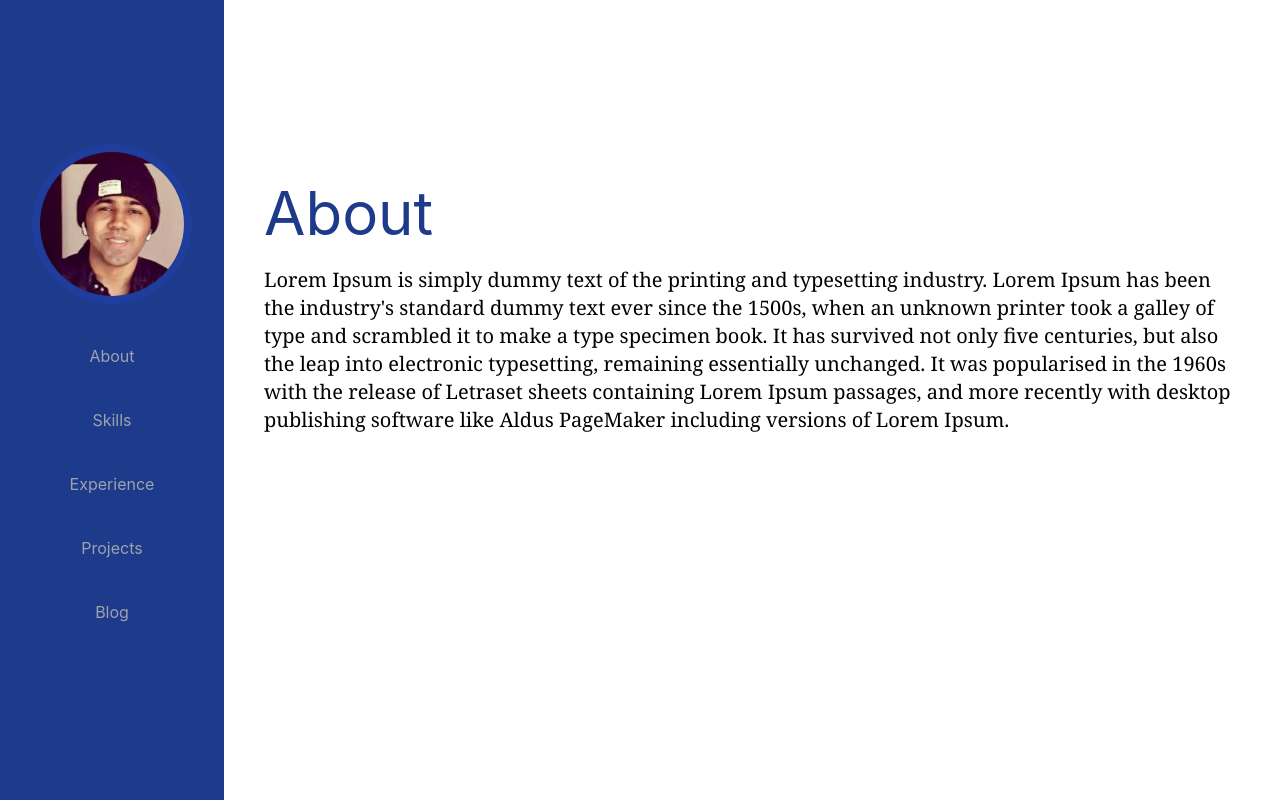
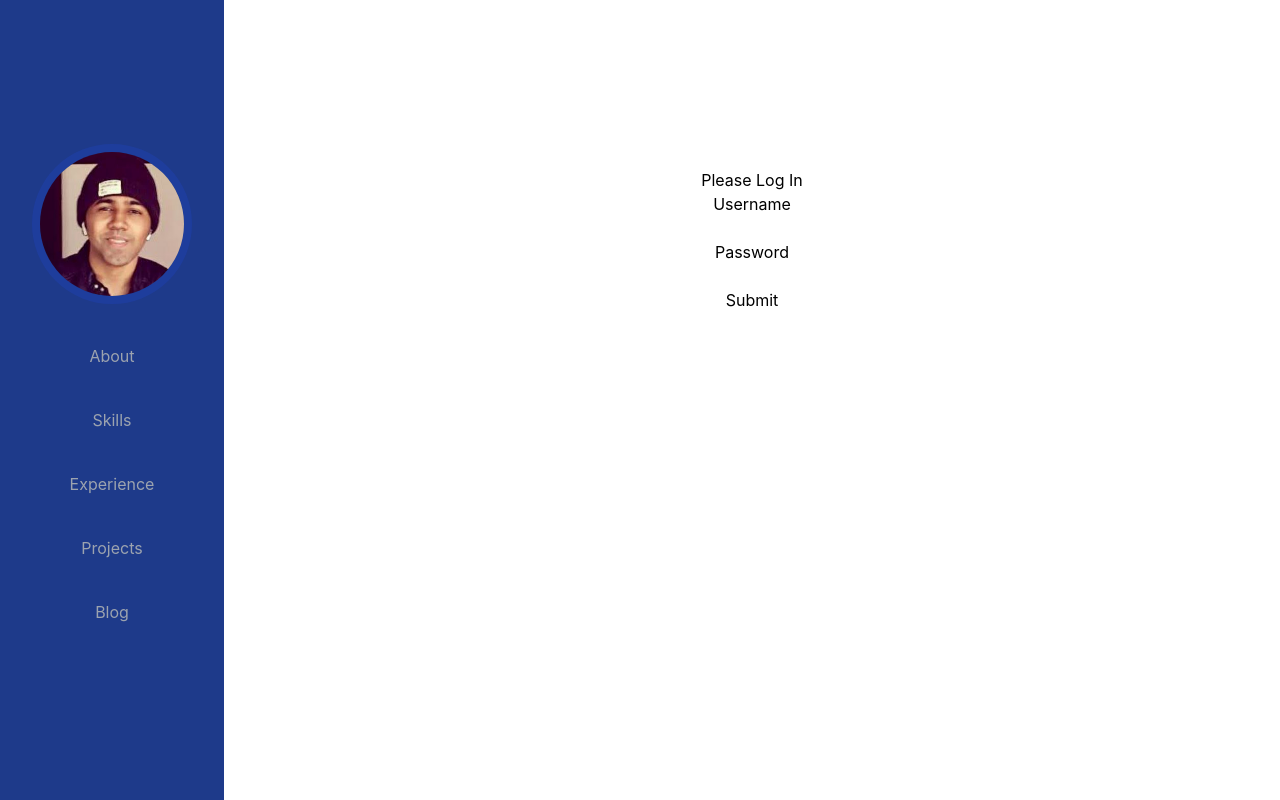
Before and after one commit to Zawad1879/Personal-Page, a React (Create React App) app: page /login in a window 1280 px wide. Before the commit this address led to /about. Built offline with nearby package versions, Linux system fonts and the light colour scheme.

Commit message:
Add rough user privileges for edit blog

```diff
--- a/src/App.js
+++ b/src/App.js
@@ -1,18 +1,22 @@
 import './App.css';
+import { useState } from 'react';
 import Navbar from './components/navbar';
 import MobileNavbar from './components/mobile-navbar';
-import Header from './components/header';
 import About from './pages/About';
 import Skills from './pages/Skills';
 import Experience from './pages/Experience';
 import Projects from './pages/Projects';
 import Blog from './pages/Blog';
+import EditBlog from './pages/EditBlog';
+import Login from './pages/login';
+import { UserContext } from './context/UserContext';
 import { motion, AnimatePresence } from "framer-motion";
 import { Switch, Route, Redirect, useLocation, useHistory } from "react-router-dom";
-
 function App() {
   const location = useLocation();
-
+  const [token, setToken] = useState();
+  const [user, setUser] = useState('Default user');
+  console.log(user);
   return (
       <motion.div
         initial={{ opacity: 0, y: -50 }}
@@ -24,14 +28,21 @@ function App() {
           <div class="flex-1 p-10 mt-32">
             <AnimatePresence exitBeforeEnter>
               <motion.div exit={{ opacity: 0 }}>
+                <UserContext.Provider value={[user, setUser]}>
                   <Switch location={location} key={location.pathname}>
                     <Route path="/about"><About/></Route>
                     <Route path="/skills"> <Skills /> </Route>
                     <Route path="/experience"> <Experience /> </Route>
                     <Route path="/projects"> <Projects /> </Route>
                     <Route path="/blog"> <Blog /> </Route>
+                    <Route path="/login"> <Login /> </Route>
+                    { user != 'Default user' ?
+                    <Route path="/edit-blog"> <EditBlog /></Route>
+                    : <Redirect to="/about" />
+                    }
                     <Route path="/"> <Redirect to="/about" /> </Route>
                   </Switch>
+                </UserContext.Provider>
               </motion.div>
             </ AnimatePresence>
           </div>
--- a/src/components/header.js
+++ /dev/null
@@ -1,9 +0,0 @@
-
-export default function Header() {
-    return (
-        <div>
-        <h1>Hi</h1>
-        <p>Lorem Ipsum is simply dummy text of the printing and typesetting industry. Lorem Ipsum has been the industry's standard dummy text ever since the 1500s, when an unknown printer took a galley of type and scrambled it to make a type specimen book. It has survived not only five centuries, but also the leap into electronic typesetting, remaining essentially unchanged. It was popularised in the 1960s with the release of Letraset sheets containing Lorem Ipsum passages, and more recently with desktop publishing software like Aldus PageMaker including versions of Lorem Ipsum.</p>
-        </div>
-    );
-}
--- /dev/null
+++ b/src/context/UserContext.js
@@ -0,0 +1,3 @@
+import { createContext } from 'react';
+
+export const UserContext = createContext();
--- /dev/null
+++ b/src/pages/EditBlog.js
@@ -0,0 +1,16 @@
+import React, { useEffect } from 'react';
+import axios from 'axios';
+
+export default function EditBlog() {
+
+    const [data, setData] = React.useState();
+
+
+    return (
+        <div className="text-left">
+            <h1 className="text-6xl font-normal leading-normal mt-0 mb-2 text-blue-900">Edit Blog</h1>
+            <p className="font-serif text-xl">Lorem Ipsum is simply dummy text of the printing and typesetting industry. Lorem Ipsum has been the industry's standard dummy text ever since the 1500s, when an unknown printer took a galley of type and scrambled it to make a type specimen book. It has survived not only five centuries, but also the leap into electronic typesetting, remaining essentially unchanged. It was popularised in the 1960s with the release of Letraset sheets containing Lorem Ipsum passages, and more recently with desktop publishing software like Aldus PageMaker including versions of Lorem Ipsum.</p>
+        <p>{ data ? data : "Loading..." }</p>
+        </div>
+    );
+}
--- /dev/null
+++ b/src/pages/login.js
@@ -0,0 +1,65 @@
+import { useState, useContext, useEffect } from 'react';
+import { UserContext } from '../context/UserContext';
+import { Link, useHistory } from 'react-router-dom';
+// import FirebaseContext from '../context/firebase';
+// import * as ROUTES from '../constants/routes';
+
+export default function Login() {
+  const history = useHistory();
+  const [username, setUsername] = useState();
+  const [password, setPassword] = useState();
+  const[user, setUser] = useContext(UserContext);
+
+//   const { firebase } = useContext(FirebaseContext);
+
+//   const [emailAddress, setEmailAddress] = useState('');
+//   const [password, setPassword] = useState('');
+
+//   const [error, setError] = useState('');
+//   const isInvalid = password === '' || emailAddress === '';
+
+//   const handleLogin = async (event) => {
+//     event.preventDefault();
+
+//     try {
+//       await firebase.auth().signInWithEmailAndPassword(emailAddress, password);
+//       history.push(ROUTES.DASHBOARD);
+//     } catch (error) {
+//       setEmailAddress('');
+//       setPassword('');
+//       setError(error.message);
+//     }
+//   };
+
+  const handleClick = () => {
+    if(username === process.env.REACT_APP_USERNAME && password === process.env.REACT_APP_PASSWORD)
+    {
+        console.log('USERNAME PASSWORD MATCH');
+        setUser('Changed the default user');
+        history.push('/edit-blog');
+    }
+  };
+
+  useEffect(() => {
+    document.title = 'Login - Instagram';
+  }, []);
+
+  return (
+    <div className="login-wrapper">
+      <h1>Please Log In</h1>
+      {/* <form> */}
+        <label>
+          <p>Username</p>
+          <input type="text" onChange={e => setUsername(e.target.value)}/>
+        </label>
+        <label>
+          <p>Password</p>
+          <input type="password" onChange={e => setPassword(e.target.value)}/>
+        </label>
+        <div>
+          <button onClick={handleClick}>Submit</button>
+        </div>
+      {/* </form> */}
+    </div>
+  );
+}
```
Also changed, not shown: 1 other file (tests, documents, lock files or other folders). Lines whose indentation alone changed are shown as unchanged.
